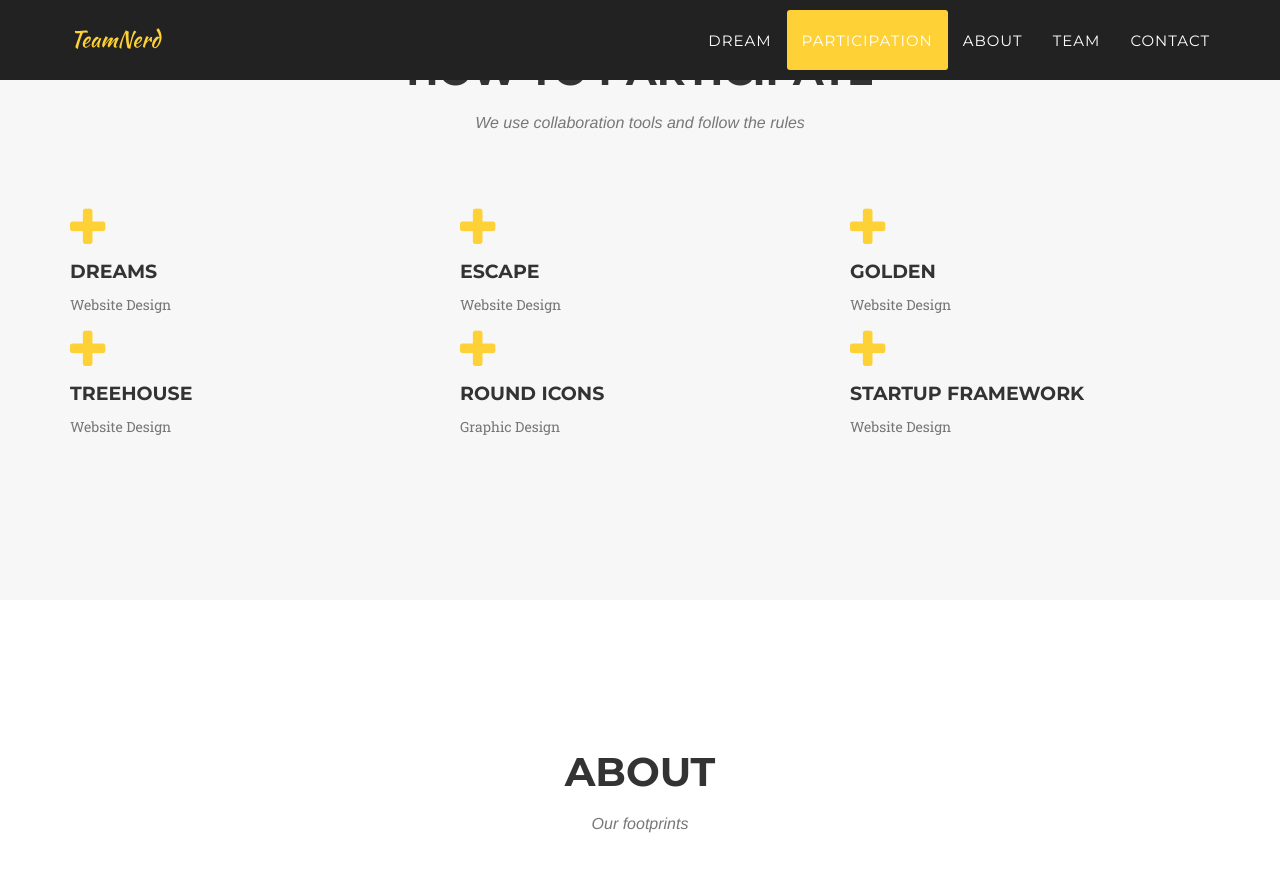
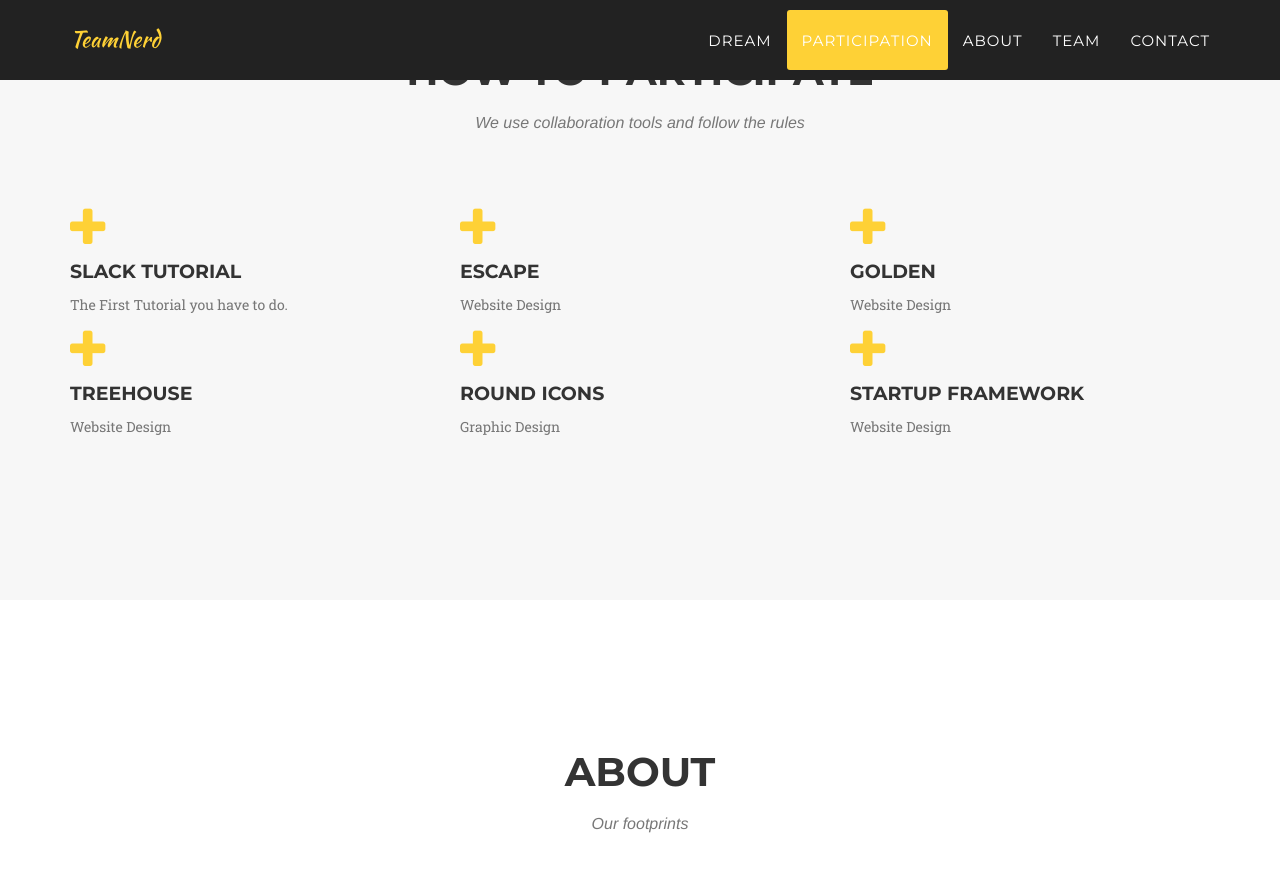
Before and after one commit to TeamNerd/TeamNerd, a Jekyll site: the page built from _posts/2014-07-18-project-1.markdown, in a window 1280 px wide and 900 px high, scrolled down 1671 px. Shown: the top 872 px of the window. Built offline with Jekyll 4.4.1, drawn with Linux system fonts in a browser that asks for light colours; some web fonts are replaced; some of the changed lines change nothing that is shown.

Commit message:
Update 2014-07-18-project-1.markdown

```diff
--- a/_posts/2014-07-18-project-1.markdown
+++ b/_posts/2014-07-18-project-1.markdown
@@ -1,15 +1,15 @@
 ---
-title: Dreams
-subtitle: Website Design
+title: Slack Tutorial
+subtitle: The First Tutorial you have to do.
 layout: default
 modal-id: 1
-date: 2014-07-18
+date: 2019-12-02
 img: dreams.png
 thumbnail: dreams-thumbnail.png
 alt: image-alt
 project-date: April 2014
 client: Start Bootstrap
 category: Web Development
-description: Lorem ipsum dolor sit amet, usu cu alterum nominavi lobortis. At duo novum diceret. Tantas apeirian vix et, usu sanctus postulant inciderint ut, populo diceret necessitatibus in vim. Cu eum dicam feugiat noluisse.
+description: 안녕하세요. 편의상 설명은 한글로 적겠습니다.
 
 ---
```
